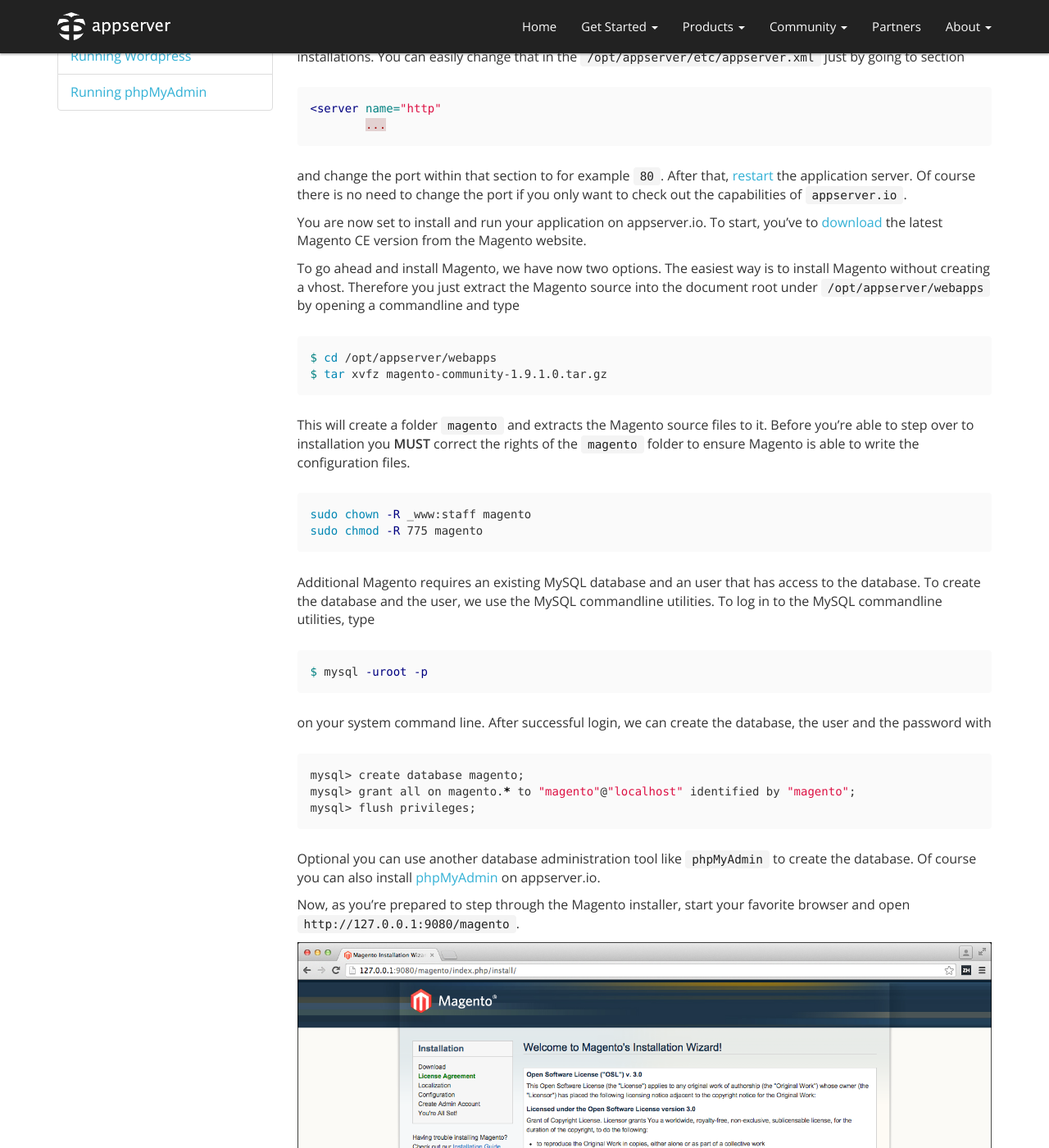
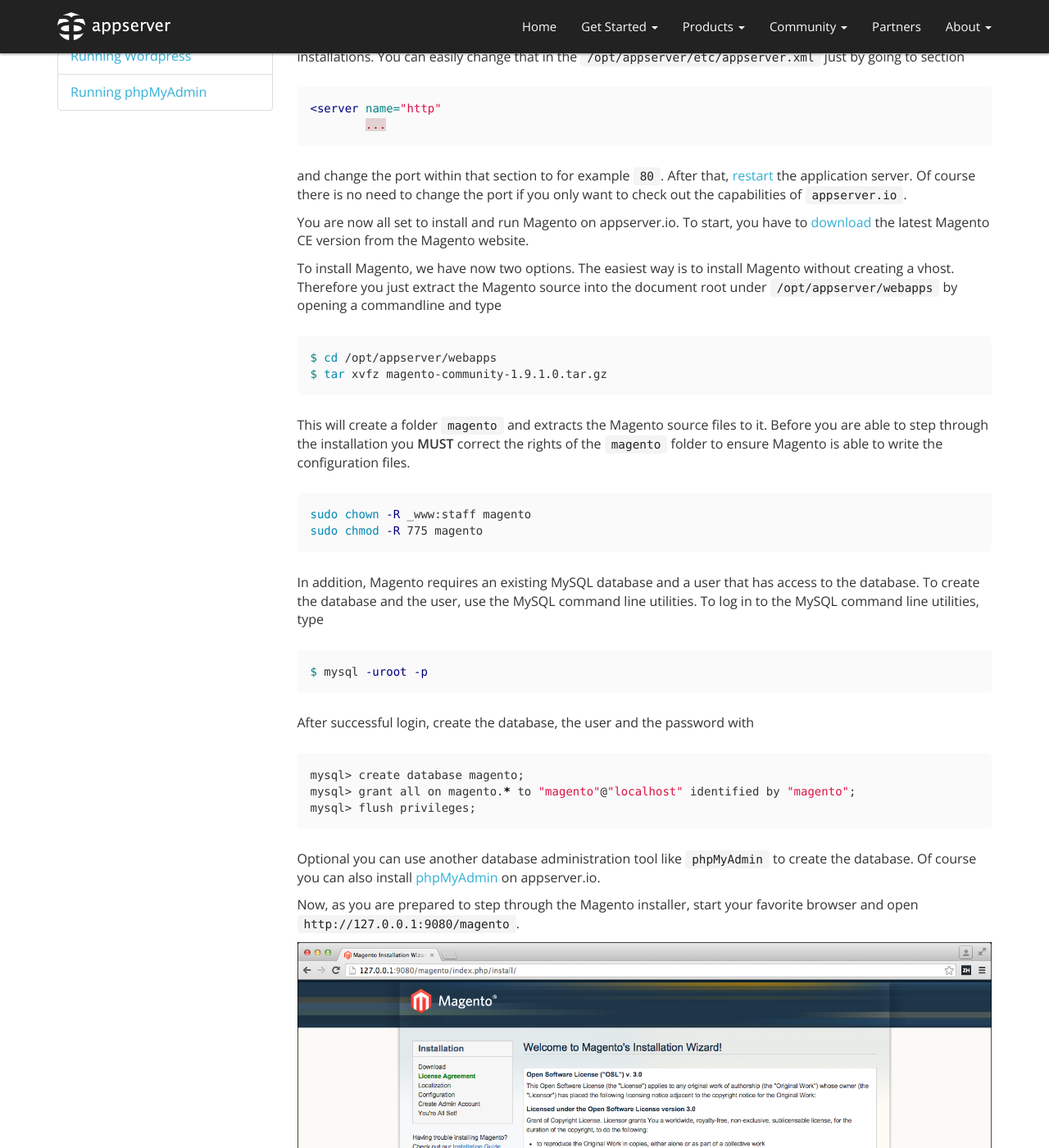
Before and after one commit to appserver-io/appserver, a Jekyll site: the page built from _tuts/running-magento-on-appserver-io.md, in a window 1280 px wide and 1400 px high, scrolled down 476 px. Shown: the whole window at 82% size. Built offline with Jekyll 4.4.1, drawn with Linux system fonts in a browser that asks for light colours; nearby versions of some CDN libraries; library files that are not in the unit come from our copies; Markdown is read by kramdown in place of the engine named in the settings; comment, search, counter and statistics services are not loaded; some of the changed text lies outside the part shown.

Commit message:
Update running-magento-on-appserver-io.md

````diff
--- a/_tuts/running-magento-on-appserver-io.md
+++ b/_tuts/running-magento-on-appserver-io.md
@@ -39,29 +39,29 @@
 
 and change the port within that section to for example `80`. After that, [restart](<{{"/get-started/documentation/basic-usage.html#start-and-stop-scripts" | prepend: site.baseurl }}">) the application server. Of course there is no need to change the port if you only want to check out the capabilities of `appserver.io`.
 
-You are now set to install and run your application on appserver.io. To start, you've to [download](http://www.magentocommerce.com/download) the latest Magento CE version from the Magento website.
+You are now all set to install and run Magento on appserver.io. To start, you have to [download](http://www.magentocommerce.com/download) the latest Magento CE version from the Magento website.
 
-To go ahead and install Magento, we have now two options. The easiest way is to install Magento without creating a vhost. Therefore you just extract the Magento source into the document root under `/opt/appserver/webapps` by opening a commandline and type
+To install Magento, we have now two options. The easiest way is to install Magento without creating a vhost. Therefore you just extract the Magento source into the document root under `/opt/appserver/webapps` by opening a commandline and type
 
 ```bash
 $ cd /opt/appserver/webapps
 $ tar xvfz magento-community-1.9.1.0.tar.gz
 ```
 
-This will create a folder `magento` and extracts the Magento source files to it. Before you're able to step over to installation you **MUST** correct the rights of the `magento` folder to ensure Magento is able to write the configuration files.
+This will create a folder `magento` and extracts the Magento source files to it. Before you are able to step through the installation you **MUST** correct the rights of the `magento` folder to ensure Magento is able to write the configuration files.
 
 ```bash
 sudo chown -R _www:staff magento
 sudo chmod -R 775 magento
 ```
 
-Additional Magento requires an existing MySQL database and an user that has access to the database. To create the database and the user, we use the MySQL commandline utilities. To log in to the MySQL commandline utilities, type
+In addition, Magento requires an existing MySQL database and a user that has access to the database. To create the database and the user, use the MySQL command line utilities. To log in to the MySQL command line utilities, type
 
 ```bash
 $ mysql -uroot -p
 ```
 
-on your system command line. After successful login, we can create the database, the user and the password with
+After successful login, create the database, the user and the password with
 
 ```bash
 mysql> create database magento;
@@ -71,18 +71,18 @@
 
 Optional you can use another database administration tool like `phpMyAdmin` to create the database. Of course you can also install [phpMyAdmin](<{{"/get-started/tutorials/running-phpmyadmin-on-appserver-io.html" | prepend: site.baseurl }}">) on appserver.io.
 
-Now, as you're prepared to step through the Magento installer, start your favorite browser and open
+Now, as you are prepared to step through the Magento installer, start your favorite browser and open
 `http://127.0.0.1:9080/magento`.
 
 ![Magento Installation Wizard - Step 1]({{ "/assets/img/posts/magento_installation_step_01.png" | prepend: site.baseurl }} "Welcome to Magento's Installation Wizard!")
 
-The first step of the Magento installation wizard contains the OSL license and a checkbox that allows yout to agree to the Magento Terms and Conditions. By activating the checkbox, you agreement to the Magento terms and conditions and are able to proceed to step 2 by clicking on the button `Continue`.
+The first step of the Magento installation wizard contains the OSL license and a checkbox that allows to agree to the Magento Terms and Conditions. By activating the checkbox, you agree to the Magento terms and conditions and are able to proceed to step 2 by clicking on the button `Continue`.
 
 ![Magento Installation Wizard - Step 2]({{ "/assets/img/posts/magento_installation_step_02.png" | prepend: site.baseurl }} "Configuration")
 
-The first fieldset `Database Connection` requires the database configuration. As you've created a database and the necessary user credentials before, you've to enter these values here.
+The first fieldset `Database Connection` requires the database configuration. As you have created a database and the necessary user credentials before, you have to enter these values here.
 
-The second fieldset `Web access options` allows you, beside the standard options, to activate SSL to use secure URLs for the admin interface. As `appserver.io` generates a default wildcard SSL certificate on startup, you can activate the `Use Secure URLs (SSL)` checkbox.
+The second fieldset `Web access options` allows, beside the standard options, to activate SSL to use secure URLs for the admin interface. As `appserver.io` generates a default wildcard SSL certificate on startup, you can activate the `Use Secure URLs (SSL)` checkbox.
 
 After activation, another field and a checkbox will appear. As the default port for SSL connections on `appserver.io` is, by default, **NOT** `443`, you've to correct the preset URL to `https://127.0.0.1:9443/magento/`. Then activate the checkbox `Run admin interface with SSL`. All other options are good with their default values.
 
@@ -92,7 +92,7 @@
 
 ![Magento Installation Wizard - Step 3]({{ "/assets/img/posts/magento_installation_step_03.png" | prepend: site.baseurl }} "Create Admin Account")
 
-The final step of the installation wizard allows you to create an admin account. This is necessary to login to the the `admin` panel. Enter your personal data and some user credentials here. The `Encryption Key` is optional, so you don't have to enter any data here.
+The final step of the installation wizard allows to create an admin account. This is necessary to login to the the `admin` panel. Enter your personal data and the user credentials here. The `Encryption Key` is optional, so you do not have to enter any data here.
 
 Finish the installation wizard by clicking on the button `Continue`.
 
@@ -102,17 +102,17 @@
 
 ## Securing your Installation
 
-In contrast to an installation on the `Apache` webserver, `appserver.io` actually can't parse `.htaccess` files. So it is necessary to secure your installation manually by adding the apropriate directives to the `appserver.xml` configuration file.
+In contrast to an installation on the `Apache` webserver, `appserver.io` actually can not parse `.htaccess` files. So it is necessary to secure your installation manually by adding the apropriate directives to the `appserver.xml` configuration file.
 
 So, after the installation process, described above, the next step is to login to the `admin` panel. To do this, open `http://127.0.0.1:9080/magento/index.php/admin`
 
 ![Magento - Log in to Admin Panel]({{ "/assets/img/posts/magento_admin_login.png" | prepend: site.baseurl }} "Enter Username and Password")
 
-and login with the user credentials you've created before. After you've deleted the unread messages and update the `Indexers`, there will still be one message left below the top navigation.
+and login with the user credentials that you created before. Delete the unread messages and update the `Indexers`. There will be one message left below the top navigation.
 
 ![Magento - Dashboard]({{ "/assets/img/posts/magento_admin_config_incorrect.png" | prepend: site.baseurl }} "Security Issue")
 
-This message is a result of a Magento internal security check that tries to open the previously generated `/opt/appserver/webapps/magento/app/etc/config.xml` by simulating a browser. Try it by yourself! Start your favorite browser and open `http://127.0.0.1:9080/magento/app/etc/config.xml`. You should see a page, very similar to this
+This message is a result of a Magento internal security check that tries to open the previously generated `/opt/appserver/webapps/magento/app/etc/config.xml` by simulating a browser. Try it by yourself! Start your favorite browser and open `http://127.0.0.1:9080/magento/app/etc/config.xml`. You should see a page very similar to this
 
 ![Magento - XML Configuration]({{ "/assets/img/posts/magento_config_data.png" | prepend: site.baseurl }} "XML Configuration data in browser")
 
@@ -262,7 +262,7 @@
 $ sudo rm -rf /opt/appserver/webapps/magento/var/cache/*
 ```
 
-and you're all set. Start your favorite browser and open the URL `http://magento.dev:9080`, voilá!
+and you are all set. Start your favorite browser and open the URL `http://magento.dev:9080`, voilá!
 
 ## Rotating Logfiles
 
@@ -468,10 +468,10 @@
 }
 ```
 
-You have the choice. Either, you can save the PHP code from above into your Magento application folder `/opt/appserver/webapps/magento` under `META-INF/classes/AppserverIo/Apps/Magento/Cron/SessionBeans/CronSessionBean.php` or read the [installation](https://github.com/appserver-io-apps/magento-cron#installation) instructions of the repository.
+You have the choice. Either, save the PHP code from above into your Magento application folder `/opt/appserver/webapps/magento` under `META-INF/classes/AppserverIo/Apps/Magento/Cron/SessionBeans/CronSessionBean.php` or read the [installation](https://github.com/appserver-io-apps/magento-cron#installation) instructions of the repository.
 
 After [restarting]((<{{"/get-started/documentation/basic-usage.html#start-and-stop-scripts" | prepend: site.baseurl }}">)) the application server, your Magento CRON jobs will be executed every minute.
 
 ## Summary
 
-After finishing that tutorial, you've a completely optimized Magento installation ready for production or your local development process.
+After finishing that tutorial, you have a completely optimized Magento installation ready for production or your local development process.
````
